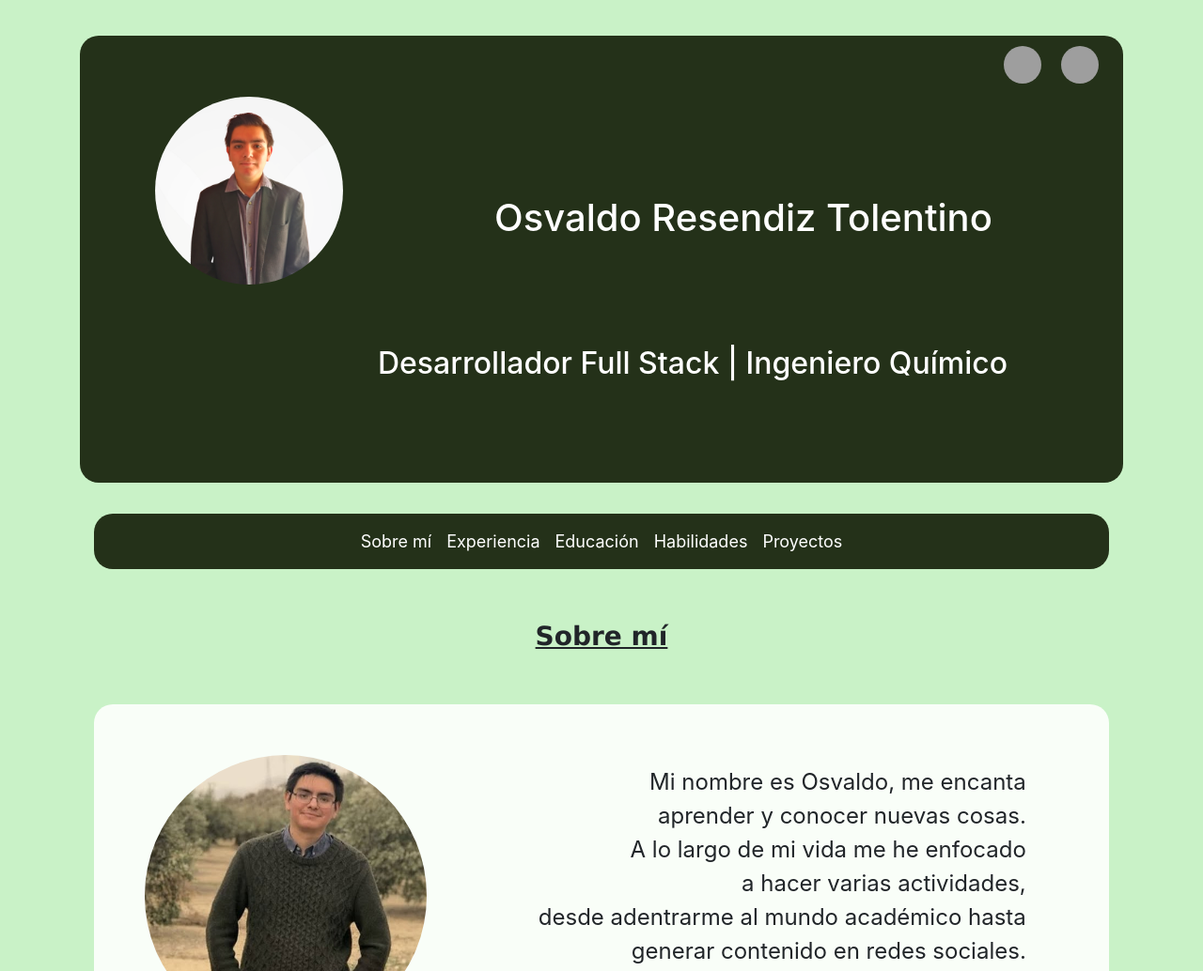
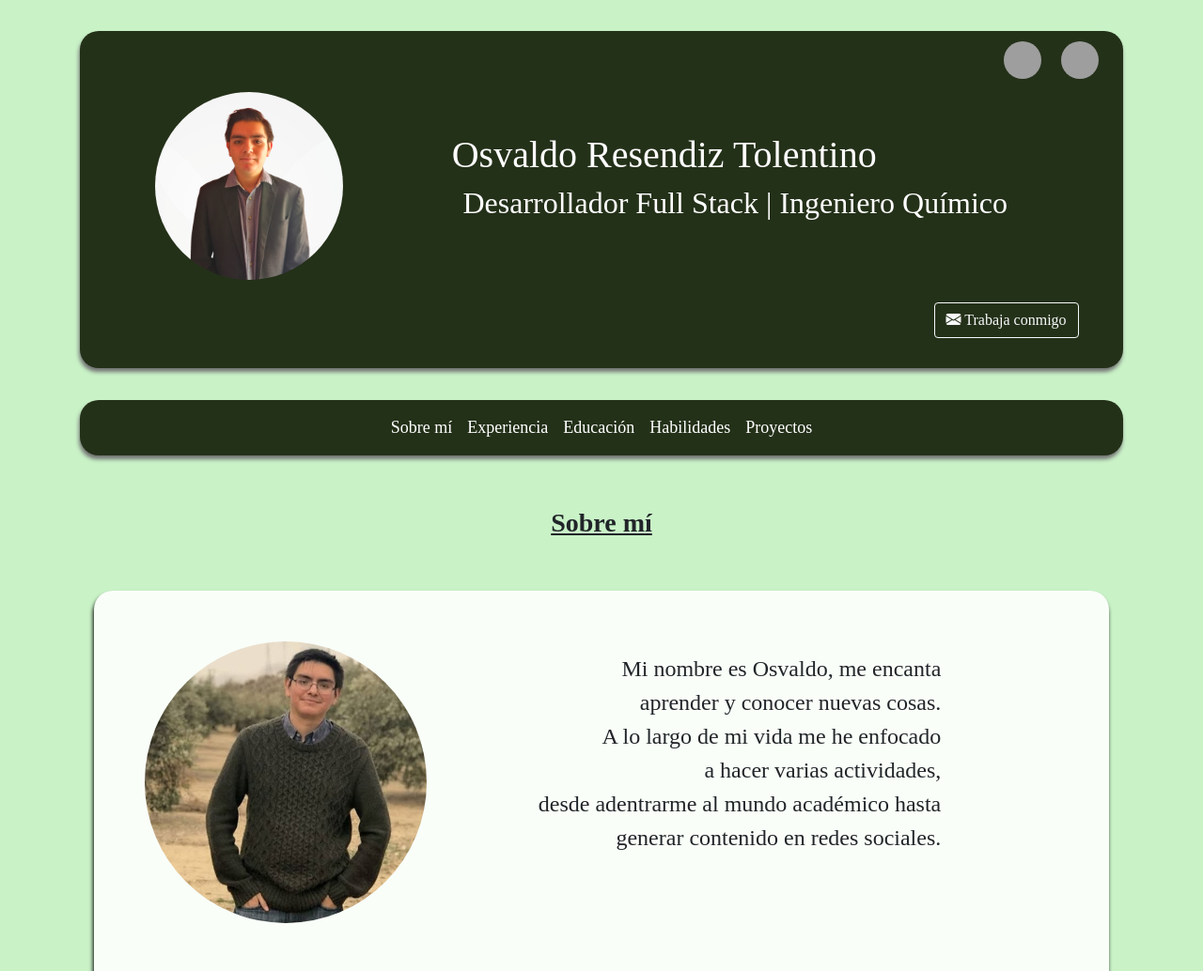
Before and after one commit to OsvaldoReTo/PortafolioPersonal, a plain HTML site: page index.html in a window 1280 px wide. Shown: the top 1034 px of the page at 94% size. Drawn offline with nearby package versions, Linux system fonts and the light colour scheme; grey boxes are pictures that could not be loaded.

Commit message:
chore | Se añadió una página de 'Trabaja conmigo'

```diff
--- /dev/null
+++ b/CSS/blog.css
@@ -0,0 +1,51 @@
+nav{
+    background-color: #243119;
+    border-radius: 20px;
+    color: white;
+    text-align: right;
+    margin-right: 5%;
+    margin-left:5%;
+    margin-top: 3%;
+    width: 90%;
+    font-family: 'Gideon Roman';
+}
+
+.navbar{
+    margin:3% 0% 3% 0%;
+    display: flex;
+    width: 100%;
+    background-color: #243119;
+    flex-flow: column wrap;
+    border-radius: 20px;
+
+}
+
+.navbar .nav-item{
+    width: 100%;
+}
+
+.navbar .nav-link:hover{
+    transform: scale(1.2);
+    color: #198754;
+}
+
+.navbar .nav-link{
+    color: white;
+    width: 100%;
+    font-size: large;
+}
+
+h3{
+    text-align: center;
+    text-decoration: underline;
+    font-family: 'Gideon Roman';
+    font-weight: bolder;
+    margin: 5%;
+}
+
+body{
+    background-color: #C9F2C7;
+    margin: 0;
+    padding: 0;
+    font-family: 'Gideon Roman';
+}
--- /dev/null
+++ b/CSS/contacto.css
@@ -0,0 +1,81 @@
+/*Estilos Header*/
+header{
+    background-color: #243119;
+    border-radius: 20px;
+    color: white;
+    text-align: center;
+    width: 90%;
+    font-family: 'Gideon Roman';
+    box-shadow: -1px 4px 4px rgb(114, 114, 114);
+}
+
+header h1{
+    padding: 5%;
+}
+
+
+/* Estilos Nav Bar*/
+
+.navbar{
+    margin:3% 0% 3% 0%;
+    display: flex;
+    justify-content: center;
+    align-items: center;
+    flex-flow: column wrap;
+    width: 100%;
+    background-color: #243119;
+    border-radius: 20px;
+    box-shadow: -1px 4px 4px rgb(114, 114, 114);
+}
+
+.navbar .nav-link:hover{
+    transform: scale(1.2);
+    color: #198754;
+}
+
+.navbar .nav-link{
+    color: white;
+    width: 100%;
+    font-size: large;
+}
+
+h1{
+    text-align: center;
+    font-family: 'Gideon Roman';
+    font-weight: bolder;
+    margin: 5%;
+}
+
+body{
+    background-color: #C9F2C7;
+    margin: 0;
+    padding: 0;
+    font-family: 'Gideon Roman';
+}
+
+#columna1{
+    justify-content: center;
+    align-items: center;
+}
+img{
+    width: 100%;
+    height: 50%;
+}
+
+h3{
+    margin-top: 20%;
+}
+
+footer{
+    background-color: black;
+    width: 100%;
+    height: 6%;
+    color: white;
+    text-align: center;
+    margin-top: 5%;
+    margin-bottom: 0%;
+}
+
+footer em{
+    margin-right: 2%;
+}
--- a/CSS/styles.css
+++ b/CSS/styles.css
@@ -1,7 +1,8 @@
 body{
     background-color: #C9F2C7;
-    margin: 3%;
+    margin: 0;
     padding: 0;
+    font-family: 'Gideon Roman';
 }
 
 header{
@@ -11,7 +12,10 @@ header{
     text-align: right;
     margin-right: 5%;
     margin-left:5%;
+    margin-top: 3%;
     width: 90%;
+    font-family: 'Gideon Roman';
+    box-shadow: -1px 4px 4px rgb(114, 114, 114);
 }
 
 header img{
@@ -40,8 +44,14 @@ header h1{
 header h2{
     display: inline-block;
     margin-right:10%;
-    margin-bottom: 10%;
+    margin-bottom: 5%;
 }
+
+#btnForm {
+    margin: 3%;
+}
+
+/*Estilos de NavBar*/
 .navbar{
     margin:3% 0% 3% 0%;
     display: flex;
@@ -49,15 +59,16 @@ header h2{
     background-color: #243119;
     flex-flow: column wrap;
     border-radius: 20px;
-
+    box-shadow: -1px 4px 4px rgb(114, 114, 114);
 }
 
 .navbar .nav-item{
     width: 100%;
 }
 
-.navbar .nav-item:hover{
+.navbar .nav-link:hover{
     transform: scale(1.2);
+    color: #198754;
 }
 
 .navbar .nav-link{
@@ -69,7 +80,7 @@ header h2{
 h3{
     text-align: center;
     text-decoration: underline;
-    font-family: Verdana, Geneva, Tahoma, sans-serif;
+    font-family: 'Gideon Roman';
     font-weight: bolder;
     margin: 5%;
 }
@@ -78,6 +89,7 @@ h3{
     background-color: #F9FEF8;
     border-radius: 20px;
     width: 100%;
+    box-shadow: -1px 4px 4px rgb(5, 5, 5);
 }
 
 #sobremi{
@@ -87,6 +99,7 @@ h3{
     display: inline-block;
     font-size:x-large;
     margin: 6%;
+    font-family: 'Gideon Roman';
 }
 
 #p1{
@@ -170,20 +183,27 @@ h3{
     height: 40px;
 }
 
-button{
+.btn-success{
     width: 100%;
     height: 20%;
     margin-top: 1%;
     margin-bottom: 1%;
     font-size: x-large;
+    box-shadow: 4px 4px 4px rgb(5, 5, 5);
 }
+
+/*Estilos del footer*/
 
 footer{
     background-color: black;
     width: 100%;
-    height: 4%;
+    height: 6%;
     color: white;
-    float: right;
     text-align: center;
     margin-top: 5%;
+    margin-bottom: 0%;
 }
+
+footer em{
+    margin-right: 2%;
+}
--- a/index.html
+++ b/index.html
@@ -5,20 +5,26 @@
     <meta http-equiv="X-UA-Compatible" content="IE=edge">
     <meta name="viewport" content="width=device-width, initial-scale=1.0">
     <link rel="stylesheet" href="https://cdn.jsdelivr.net/npm/bootstrap@4.6.2/dist/css/bootstrap.min.css" integrity="sha384-xOolHFLEh07PJGoPkLv1IbcEPTNtaed2xpHsD9ESMhqIYd0nLMwNLD69Npy4HI+N" crossorigin="anonymous">
+    <link rel="stylesheet" href="https://cdn.jsdelivr.net/npm/bootstrap-icons@1.9.1/font/bootstrap-icons.css">
     <link rel="stylesheet" href="CSS/styles.css">
+    <link rel="stylesheet" href="https://fonts.googleapis.com/css?family=Tangerine">
     <title>CV Osvaldo Resendiz Tolentino</title>
 </head>
-<body class="container">
-     <!--Encabezado-->
+<body>
+<main class="container">
+    <!--Encabezado-->
     <header class="container">
         <img src="src/Foto_ORT.png" alt="Retrato">
         <a href="https://github.com/OsvaldoReTo"><img src="https://cdn-icons-png.flaticon.com/512/733/733553.png" alt="" class="icono"></a>
         <a href="https://www.linkedin.com/in/osvaldoresendiz/"><img src="https://cdn-icons-png.flaticon.com/512/145/145807.png" alt="" class="icono"></a>
         <h1> Osvaldo Resendiz Tolentino </h1>
         <h2> Desarrollador Full Stack | Ingeniero Químico </h2>
+        <button type="button" class="btn btn-outline-light" id="btnForm" onclick="location.href='./pages/contacto.html'">
+            <i class="bi bi-envelope-fill"></i>  Trabaja conmigo
+        </button>
     </header>
     <!--Navbar-->
-    <div class="container">
+    <div>
     <nav class="navbar navbar-expand-lg">
         <button class="navbar-toggler" type="button" data-toggle="collapse" data-target="#navbarNav" aria-controls="navbarNav" aria-expanded="false" aria-label="Toggle navigation">
           <span class="navbar-toggler-icon" style="color: white;">Menú</span>
@@ -91,7 +97,7 @@
             <img src="./src/Generation.png" alt="Logo Generation">
             <div>
                 <h4>Java Full Stack Developer</h4>
-                <h5>Generation México Ago 2022 - presente</h5>
+                <h5>Generation México Agosto 2022 - presente</h5>
                 <ul>
                     <li>Bootcamp para ser Desarrollador Java Full Stack.</li>
                     <li>Se desarrollan habilidades en HTML,
@@ -103,7 +109,7 @@
             <div>
                 <h4>Universidad Nacional
                    <br> Autónoma de México</h4>
-                <h5>Ingeniero Químico, 2019</h5>
+                <h5>Ingeniero Químico  Agosto 2015 - Agosto 2019</h5>
                 <ul>
                     <li>Graduado con honores</li>
                 </ul>
@@ -112,7 +118,10 @@
             <div>
                 <h4>Universidad de Jaén,
                    <br> España</h4>
-                <h5>Programa de Intercambio, 2019</h5>
+                <h5>Programa de Intercambio, Agosto 2018 - Enero 2019</h5>
+                <ul>
+                    <li>Área de Bioquímica y Protección ambiental</li>
+                </ul>
             </div>
         </div>
     <!--Habilidades-->
@@ -148,10 +157,17 @@
             </div>
         </div>
     </section>
+</main>
     <!--Pie de página-->
     <footer>
-           <em> Hay que querer hasta el extremo de alcanzar el fin, todo lo demás son insignificancias. "F.M. Dostoievski" </em>
+        <br>
+           <em class="foot"> Hay que querer hasta el extremo de alcanzar el fin, todo lo demás son insignificancias. "F.M. Dostoievski"    </em>
+        <br>
+        <br>
     </footer>
+
+   <!--Javascript-->
+
    <!--Bootstrap-->
    <script src="https://cdn.jsdelivr.net/npm/jquery@3.5.1/dist/jquery.slim.min.js" integrity="sha384-DfXdz2htPH0lsSSs5nCTpuj/zy4C+OGpamoFVy38MVBnE+IbbVYUew+OrCXaRkfj" crossorigin="anonymous"></script>
    <script src="https://cdn.jsdelivr.net/npm/popper.js@1.16.1/dist/umd/popper.min.js" integrity="sha384-9/reFTGAW83EW2RDu2S0VKaIzap3H66lZH81PoYlFhbGU+6BZp6G7niu735Sk7lN" crossorigin="anonymous"></script>
```
Also changed, not shown: pages/Blog.html (+19 -0 lines), pages/contacto.html (added, +113 -0 lines), js/contacto.js (added), src/trabajo.png (added).
